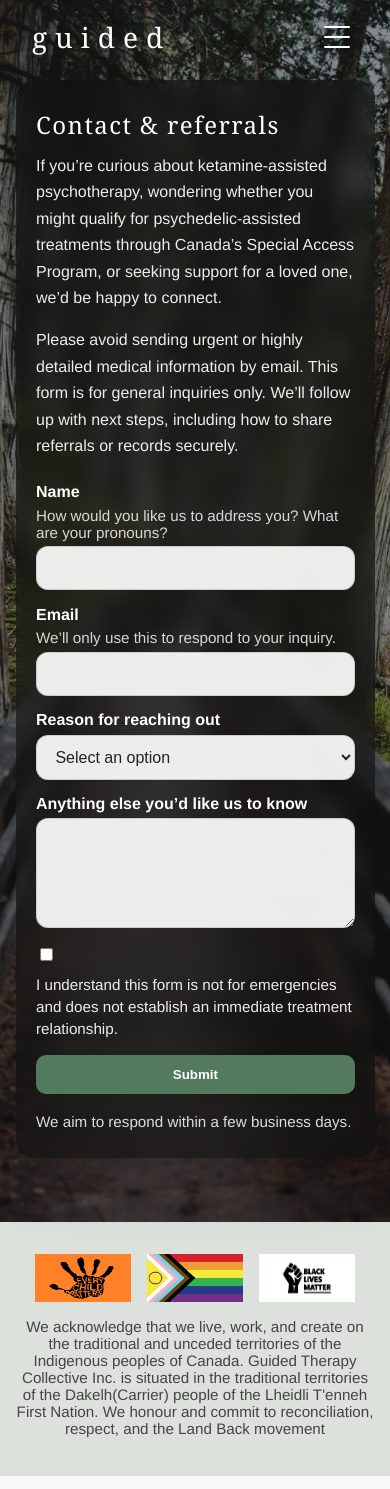
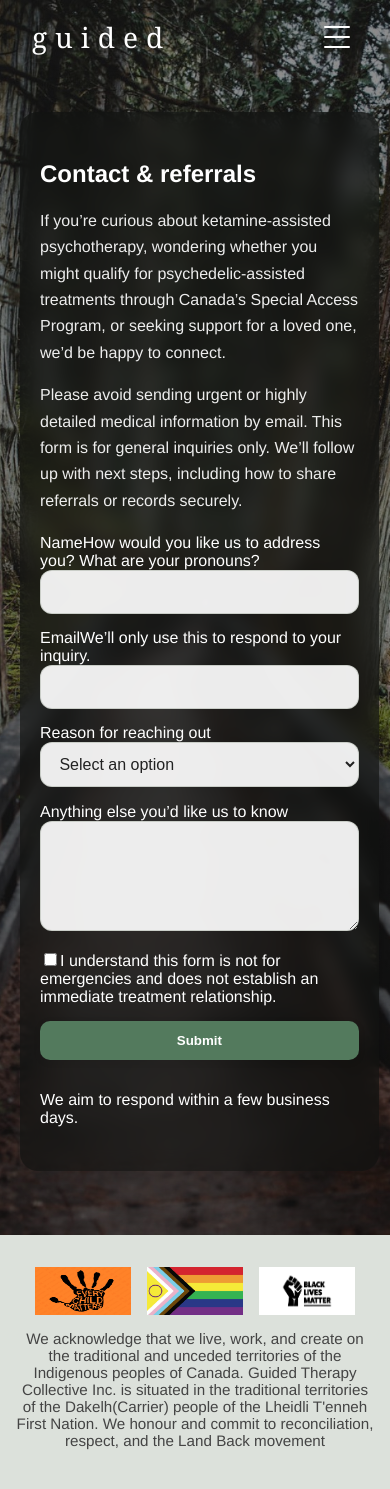
Before and after one commit to RachelKennedy09/guided-collective-therapy-2026, a React (Vite) app: page /contact in a window 390 px wide. Built offline with nearby package versions, Linux system fonts and the light colour scheme.

Commit message:
feat: enhance Header component with smooth scrolling and improved navigation; update Home page layout and styling

```diff
--- a/src/pages/Home.jsx
+++ b/src/pages/Home.jsx
@@ -1,99 +1,95 @@
-// src/pages/Contact.jsx
 import React from "react";
+import { Link } from "react-router-dom";
 
-export default function Contact() {
+export default function Home() {
   return (
-    <section className="home-links" aria-label="Contact">
-      <div className="home-links__inner">
-        <h2 className="home-links__title">Contact & referrals</h2>
+    <>
+      {/* HERO */}
+      <section className="home-hero">
+        <div className="home-hero__bg">
+          <img
+            src="/images/hero_background_web.jpg"
+            alt=""
+            className="home-hero__still"
+            aria-hidden="true"
+          />
+          <video
+            className="home-hero__video"
+            autoPlay
+            muted
+            loop
+            playsInline
+            poster="/images/here_video_still.jpg"
+          >
+            <source src="/images/videos/Pgvideo_h264.mp4" type="video/mp4" />
+          </video>
+          <div className="home-hero__overlay" />
+        </div>
 
-        <div className="home-links__grid">
-          <div className="home-card">
-            <p>
-              If you’re curious about ketamine-assisted psychotherapy, wondering
-              whether you might qualify for psychedelic-assisted treatments
-              through Canada’s Special Access Program, or seeking support for a
-              loved one, we’d be happy to connect.
-            </p>
+        <div className="home-hero__content">
+          <div className="home-hero__panel">
+            <h1 className="home-hero__title">Guided Therapy Collective</h1>
+            <p className="home-hero__subtitle">We’re glad you’re here.</p>
 
-            <p style={{ marginTop: "0.75rem" }}>
-              <strong>Please note:</strong> Please avoid sending urgent or
-              highly detailed medical information by email. This form is for
-              general inquiries only. We’ll follow up with next steps, including
-              how to share referrals or records securely.
-            </p>
-
-            <form
-              className="contact-form"
-              name="guided-contact"
-              method="POST"
-              data-netlify="true"
-              netlify-honeypot="bot-field"
-            >
-              <input type="hidden" name="form-name" value="guided-contact" />
-              <p hidden>
-                <label>
-                  Don’t fill this out: <input name="bot-field" />
-                </label>
+            <div className="home-hero__about">
+              <h2>About Guided</h2>
+              <p>
+                We strive to offer a safe space in which, together, we can seek
+                a deeper connection with the self. Here, you can explore what
+                you may be seeking, be that reduced suffering, growth,
+                understanding, or healing.
+                <br />
+                <br />
+                Through an emotionally and attachment focused lens, along with
+                utilizing acceptance and commitment and psychodynamic therapy
+                tools, we can work with you through a traditional psychotherapy
+                framework or with the assistance of psychedelic medicines.
+                <br />
+                <br />
+                We have dedicated our time to this healing experience with
+                psychedelics and are grateful these medicines are now becoming
+                more accessible as one avenue to help with mental health
+                conditions.
               </p>
-
-              <div className="field">
-                <label htmlFor="name">Name</label>
-                <span>
-                  How would you like us to address you? What are your pronouns?
-                </span>
-                <input id="name" name="name" type="text" required />
-              </div>
-
-              <div className="field">
-                <label htmlFor="email">Email</label>
-                <span>We’ll only use this to respond to your inquiry.</span>
-                <input id="email" name="email" type="email" required />
-              </div>
-
-              <div className="field">
-                <label htmlFor="reason">Reason for reaching out</label>
-                <select id="reason" name="reason" required>
-                  <option value="">Select an option</option>
-                  <option value="personal-care">
-                    I'm seeking care for myself
-                  </option>
-                  <option value="loved-one">
-                    I'm reaching out for a loved one
-                  </option>
-                  <option value="professional">
-                    I'm a clinician / provider
-                  </option>
-                  <option value="other">Something else</option>
-                </select>
-              </div>
-
-              <div className="field">
-                <label htmlFor="message">
-                  Anything else you’d like us to know
-                </label>
-                <textarea id="message" name="message" rows="4" />
-              </div>
-
-              <div className="consent">
-                <input id="consent" name="consent" type="checkbox" required />
-                <label htmlFor="consent">
-                  I understand this form is not for emergencies and does not
-                  establish an immediate treatment relationship.
-                </label>
-              </div>
-
-              <button type="submit" className="btn">
-                Submit
-              </button>
-
-              <p className="form-status">
-                We aim to respond within a few business days.
-              </p>
-            </form>
+            </div>
           </div>
         </div>
-      </div>
-    </section>
+      </section>
+
+      {/* LINK CARDS */}
+      <section className="home-links" aria-label="Explore Guided">
+        <div className="home-links__inner">
+          <h2 className="home-links__title">Explore</h2>
+
+          <div className="home-links__grid">
+            <Link to="/treatments" className="home-card">
+              <h3>Treatments</h3>
+              <p>
+                Learn about ketamine-assisted psychotherapy and guided care.
+              </p>
+              <span className="home-card__cta">View treatments →</span>
+            </Link>
+
+            <Link to="/team" className="home-card">
+              <h3>Meet the Team</h3>
+              <p>Get to know the medical director and collaborators.</p>
+              <span className="home-card__cta">Meet the team →</span>
+            </Link>
+
+            <Link to="/referrals" className="home-card">
+              <h3>Referrals</h3>
+              <p>How to get started, eligibility, and what you’ll need.</p>
+              <span className="home-card__cta">Referral info →</span>
+            </Link>
+
+            <Link to="/contact" className="home-card home-card--primary">
+              <h3>Contact</h3>
+              <p>Questions or referrals? Send a note and we’ll respond.</p>
+              <span className="home-card__cta">Go to contact →</span>
+            </Link>
+          </div>
+        </div>
+      </section>
+    </>
   );
 }
--- a/src/style.css
+++ b/src/style.css
@@ -150,11 +150,11 @@ a {
    ======================== */
 
 .site-header {
-  position: absolute;
+  position: fixed; /* keep your “fixed transparent header” */
   top: 0;
   left: 0;
   right: 0;
-  z-index: 1000;
+  z-index: 5000;
 }
 
 .navbar {
@@ -205,7 +205,14 @@ a {
 
   z-index: 3000; /* 🔑 ensures it's clickable */
 }
-
+.menu-toggle .bar {
+  width: 26px;
+  height: 2px;
+  margin: 4px 0;
+  background: #fff; /* ✅ visible on dark + video */
+  border-radius: 2px;
+  transition: transform 0.25s ease, opacity 0.2s ease;
+}
 /* Mobile nav */
 
 @media (max-width: 900px) {
@@ -798,13 +805,15 @@ a {
   background: var(--beige);
 }
 
-.contact-page .contact-hero {
+.contact-hero {
   position: relative;
   background: var(--bg-image) center/cover no-repeat;
-  padding: 5.5rem 1rem 5rem;
+
+  padding: 7rem 1.25rem 4rem;
+  overflow: hidden;
 }
 
-.contact-page .contact-hero::before {
+.contact-hero::before {
   content: "";
   position: absolute;
   inset: 0;
@@ -816,14 +825,14 @@ a {
   );
 }
 
-.contact-page .contact-hero__inner {
+.contact-hero__inner {
   position: relative;
   z-index: 1;
   width: min(980px, 92vw);
   margin: 0 auto;
 }
 
-.contact-page .contact-hero__panel {
+.contact-hero__panel {
   background: rgba(15, 17, 15, 0.68);
   color: #fff;
   border-radius: 24px;
@@ -833,46 +842,36 @@ a {
   box-shadow: 0 18px 60px rgba(0, 0, 0, 0.35);
 }
 
-.contact-page .contact-hero__title {
-  margin: 0 0 0.75rem;
-  font-family: var(--font-serif);
-  letter-spacing: 0.06em;
-  font-weight: 500;
+.contact-hero__blurb,
+.contact-hero__note {
+  color: rgba(255, 255, 255, 0.92);
+  line-height: 1.65;
 }
 
-.contact-page .contact-hero__blurb,
-.contact-page .contact-hero__note {
-  margin: 0 0 1rem;
-  max-width: 75ch;
-  line-height: 1.65;
-  color: rgba(255, 255, 255, 0.92);
-}
-
-/* Form */
-.contact-page .contact-form {
-  margin-top: 1.5rem;
+.contact-form {
+  margin-top: 1.25rem;
   display: grid;
   gap: 0.95rem;
 }
 
-.contact-page .contact-field {
+.field {
   display: grid;
   gap: 0.35rem;
 }
 
-.contact-page .contact-field label {
+.field label {
   font-weight: 650;
 }
 
-.contact-page .contact-field span {
+.field span {
   font-size: 0.95rem;
   color: rgba(255, 255, 255, 0.82);
 }
 
-.contact-page .contact-form input[type="text"],
-.contact-page .contact-form input[type="email"],
-.contact-page .contact-form select,
-.contact-page .contact-form textarea {
+.contact-form input[type="text"],
+.contact-form input[type="email"],
+.contact-form select,
+.contact-form textarea {
   width: 100%;
   max-width: 100%;
   padding: 0.75rem 0.9rem;
@@ -884,13 +883,12 @@ a {
   outline: none;
 }
 
-.contact-page .contact-form textarea {
+.contact-form textarea {
   resize: vertical;
   min-height: 110px;
 }
 
-/* Consent row */
-.contact-page .contact-consent {
+.consent {
   display: flex;
   gap: 0.65rem;
   align-items: flex-start;
@@ -899,28 +897,23 @@ a {
   line-height: 1.45;
 }
 
-.contact-page .contact-consent input {
+.consent input {
   margin-top: 0.25rem;
 }
 
-.contact-page .contact-status {
+.form-status {
   margin: 0.25rem 0 0;
   color: rgba(255, 255, 255, 0.85);
   font-size: 0.95rem;
 }
 
-/* Mobile */
 @media (max-width: 600px) {
-  .contact-page .contact-hero {
-    padding: 5rem 1rem 4rem;
-  }
-
-  .contact-page .contact-hero__panel {
+  .contact-hero__panel {
     padding: 1.75rem 1.25rem;
     border-radius: 18px;
   }
 
-  .contact-page .contact-consent {
+  .consent {
     flex-wrap: wrap;
   }
 }
```
Also changed, not shown: src/components/Header.jsx (+46 -6 lines).
